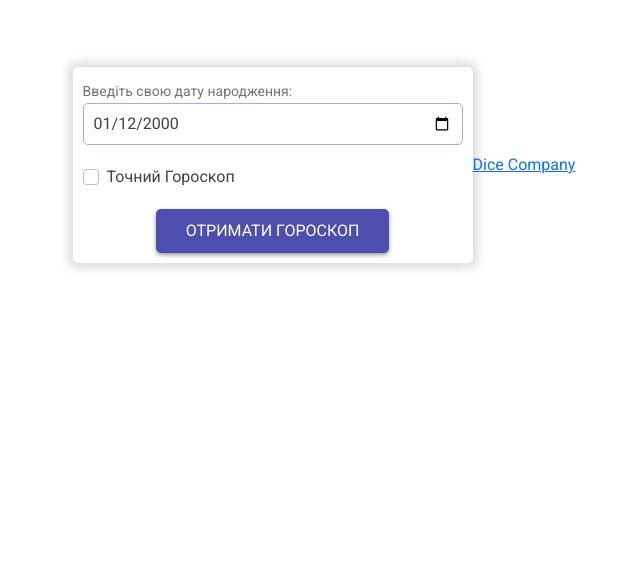
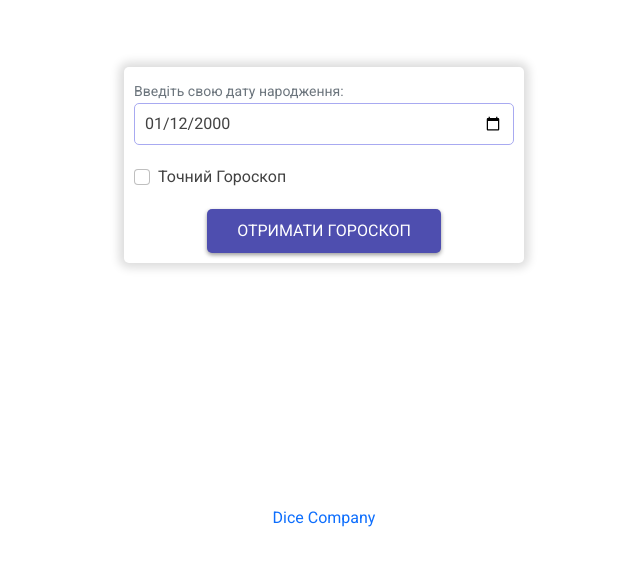
Before and after one commit to dice-company/Horoscope, a plain HTML site: page index.html in a window 1280 px wide. Shown: the part 250-816 px from the top of the page, without its empty margins (316-956 px from the left). Drawn offline with nearby package versions, Linux system fonts and the light colour scheme.

Commit message:
Update index.css

```diff
--- a/css/index.css
+++ b/css/index.css
@@ -6,6 +6,9 @@
 }
 body {
   font-family: "Roboto", sans-serif;
+}
+a {
+  text-decoration: none;
 }
 .wrapper {
   display: flex;
@@ -67,3 +70,11 @@ body {
   font-weight: 700;
   font-size: 4em;
 }
+.footer {
+  padding: 20px;
+  text-align: center;
+  position: absolute;
+  bottom: 0;
+  left: 0;
+  right: 0;
+}
```
